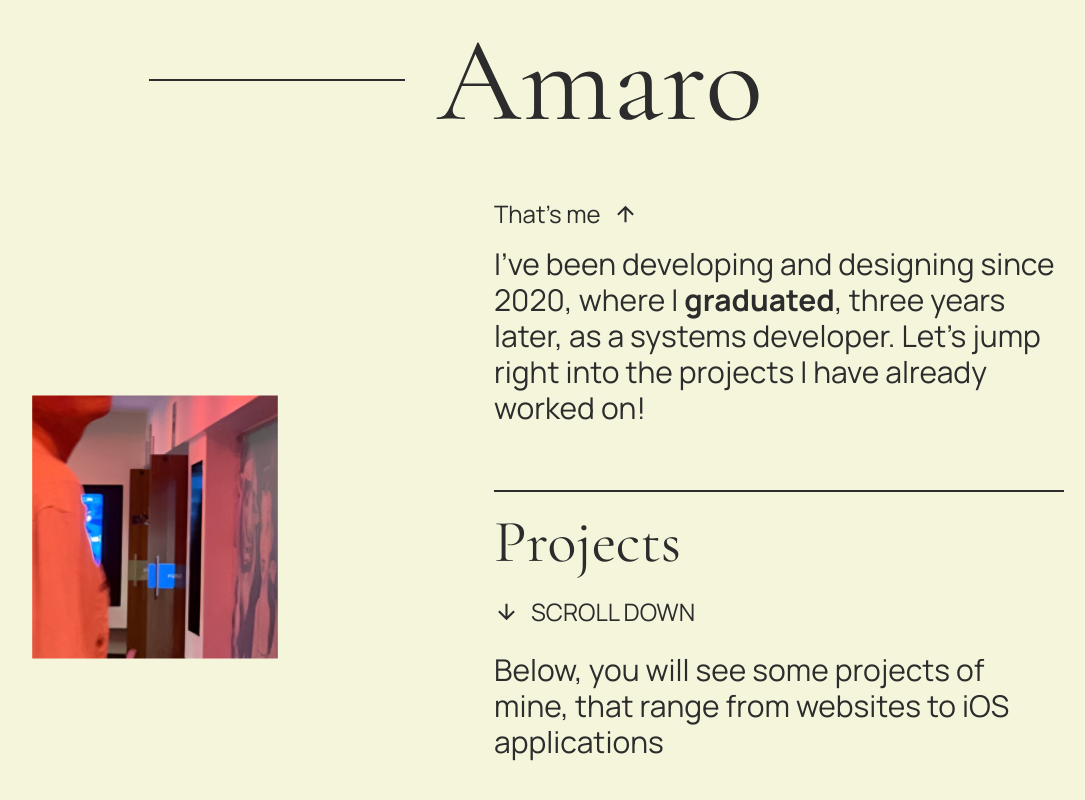
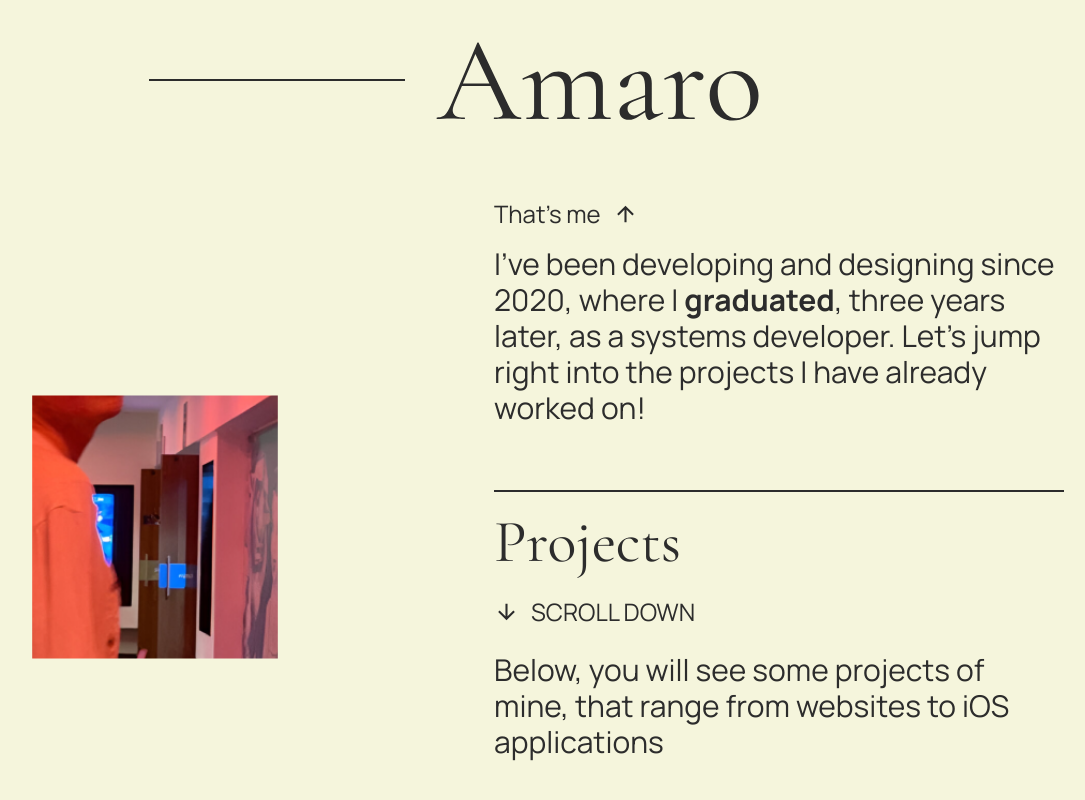
Before and after one commit to amarogu/mek, a Next.js app: page / in a window 1280 px wide. Shown: the part 602-1402 px from the top of the page, without its empty margins (184-1269 px from the left). Built offline with nearby package versions, Linux system fonts and the light colour scheme.

Commit message:
Update About and Nav components

```diff
--- a/src/app/About.tsx
+++ b/src/app/About.tsx
@@ -29,9 +29,9 @@ export default function About() {
     }, [])
 
     return (
-        <section className='flex flex-col container mx-auto md:flex-row justify-center gap-8 pb-24 px-8'>
-            <Image ref={ref} src={GustavoAmaro} className={`md:object-cover md:basis-1/2`} style={{clipPath: 'inset(30%)'}} alt="Gustavo Amaro" />
-            <div>
+        <section className='flex flex-col container mx-auto md:flex-row justify-between gap-8 pb-24 px-8'>
+            <Image ref={ref} src={GustavoAmaro} className={`md:object-cover md:object-[25%]`} style={{clipPath: 'inset(30%)'}} alt="Gustavo Amaro" />
+            <div className='lg:w-1/2'>
                 <div className='flex flex-col gap-4'>
                     <div className='flex text-2xl gap-3'>
                         <p>That&apos;s me</p>
--- a/src/app/Nav.tsx
+++ b/src/app/Nav.tsx
@@ -76,7 +76,7 @@ export default function Nav() {
 
  return (
     <animated.nav style={nav} className={`flex items-start flex-wrap py-7 px-8 ${isScrolled ? "fixed top-[-84px] left-0 w-full" : "relative"}`}>
-      <div className={`flex items-center justify-between w-full mx-auto ${isScrolled ? "container" : "max-w-[614px]"}`}>
+      <div className={`flex items-center justify-between w-full mx-auto ${isScrolled ? "container px-8" : "max-w-[614px]"}`}>
         <div className="flex items-center gap-4">
             <div className="flex flex-col relative w-4 h-[6px] cursor-pointer" onClick={toggleMenu}>
             <animated.span style={{...topBar}} className="w-4 h-[1px] absolute inline-block bg-text-200"></animated.span>
@@ -85,9 +85,15 @@ export default function Nav() {
             <p className="text-xl">&#169; Coded by Amaro </p>
         </div>
         <div className="flex gap-2">
-            <Image src={GitHub} alt="GitHub" width={20} height={20} />
-            <Image src={LinkedIn} alt="LinkedIn" width={20} height={20} />
-            <Image src={Language} alt="Language" width={20} height={20} />
+            <a href="https://github.com/amarogu" target="_blank">
+                <Image src={GitHub} alt="GitHub" width={20} height={20} />
+            </a>
+            <a href="https://www.linkedin.com/in/amarogu" target="_blank">
+                <Image src={LinkedIn} alt="LinkedIn" width={20} height={20} />
+            </a>
+            <a href="https://example.com">
+                <Image src={Language} alt="Language" width={20} height={20} />
+            </a>
         </div>
       </div>
       <animated.div style={{...sideBar, ...sideBarCircle}} className={`bg-bg-200 w-full -z-10 absolute top-0 left-0 h-screen`}>
```
